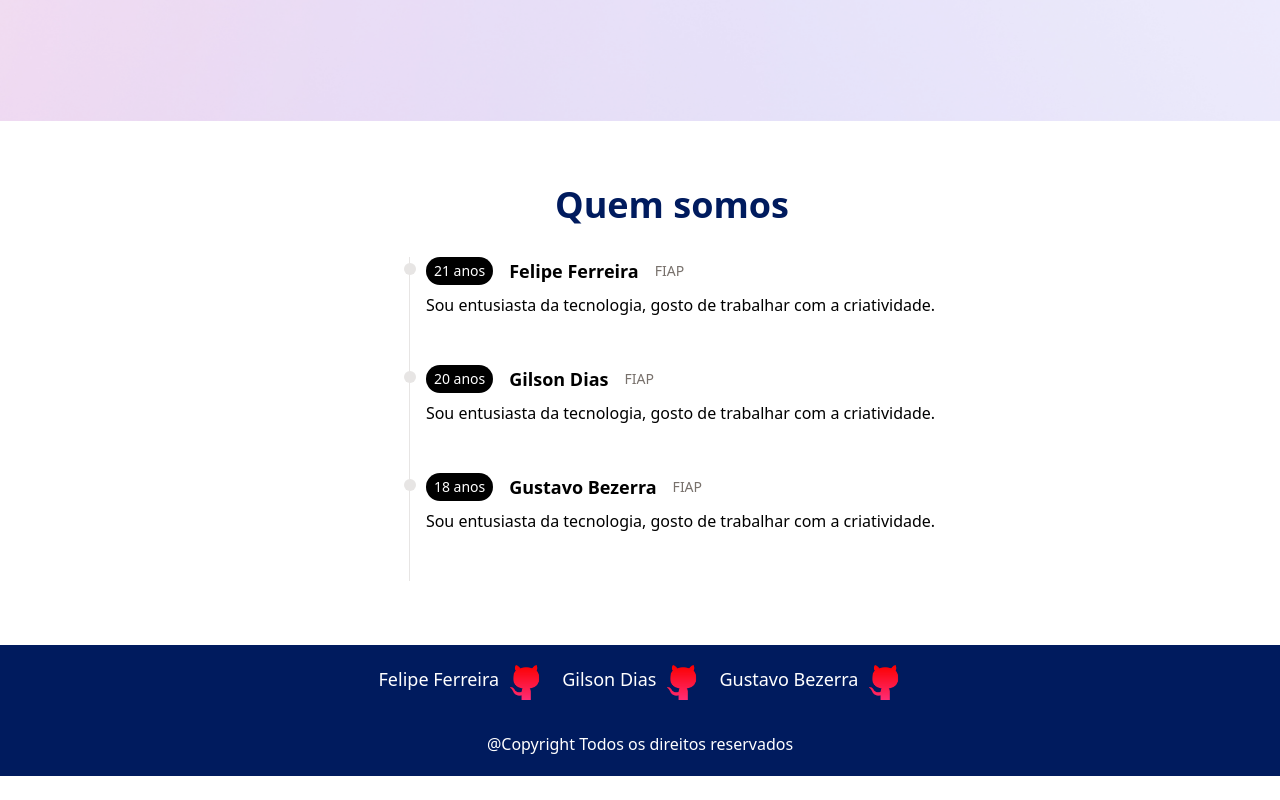
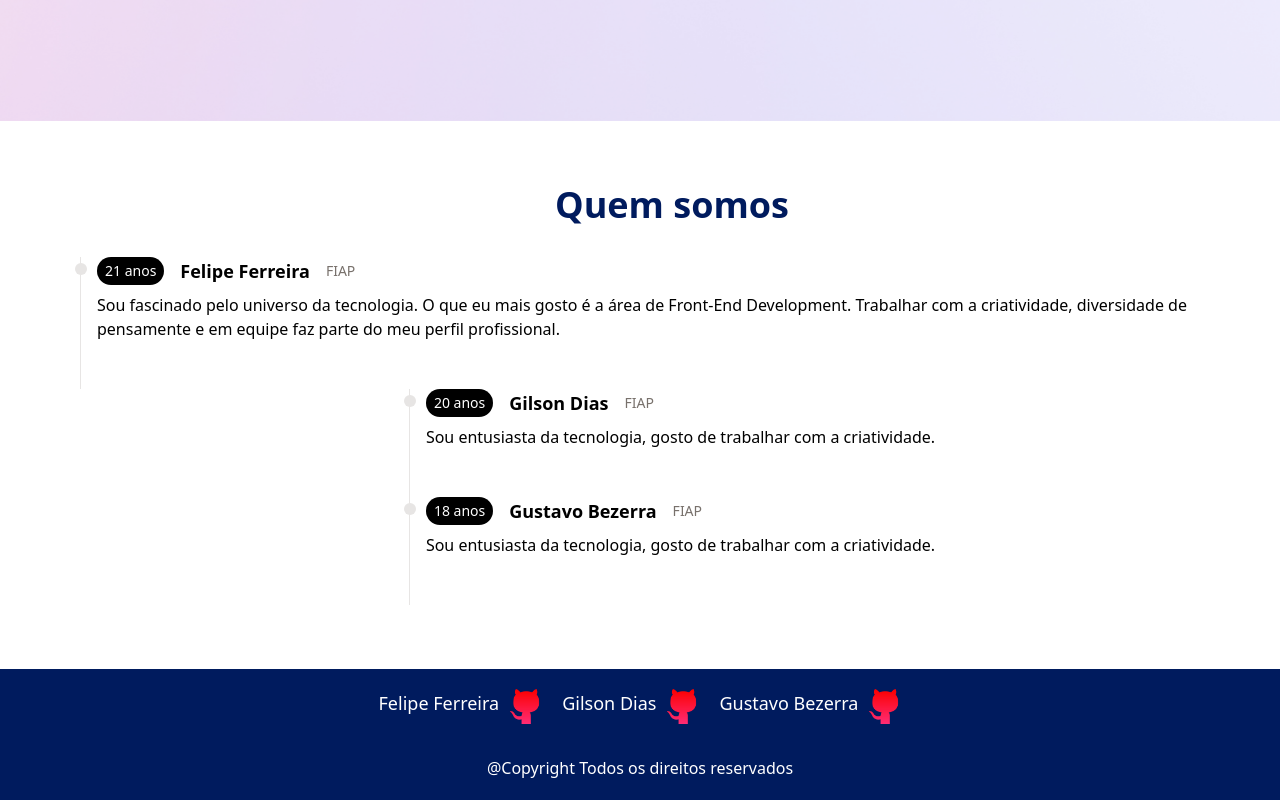
Before and after one commit to Gustavo-b017/Portifolio_SijiA, a React (Vite) app: page / in a window 1280 px wide. Shown: the part 679-1479 px from the top of the page. Before the commit the page ends 1455 px from the top, so only its background shows below. Built offline with nearby package versions, Linux system fonts and the light colour scheme.

Commit message:
Atualizando

```diff
--- a/src/Componentes/Navlateral/Sobre/Sobre.jsx
+++ b/src/Componentes/Navlateral/Sobre/Sobre.jsx
@@ -8,7 +8,7 @@ const Sobre = () => {
                 idade: 21 + ' anos',
                 nome: 'Felipe Ferreira',
                 instituicao:'FIAP',
-                detalhes: 'Sou entusiasta da tecnologia, gosto de trabalhar com a criatividade.'
+                detalhes: 'Sou fascinado pelo universo da tecnologia. O que eu mais gosto é a área de Front-End Development. Trabalhar com a criatividade, diversidade de pensamente e em equipe faz parte do meu perfil profissional.'
             },
             {
                 idade: 20 + ' anos',
```
